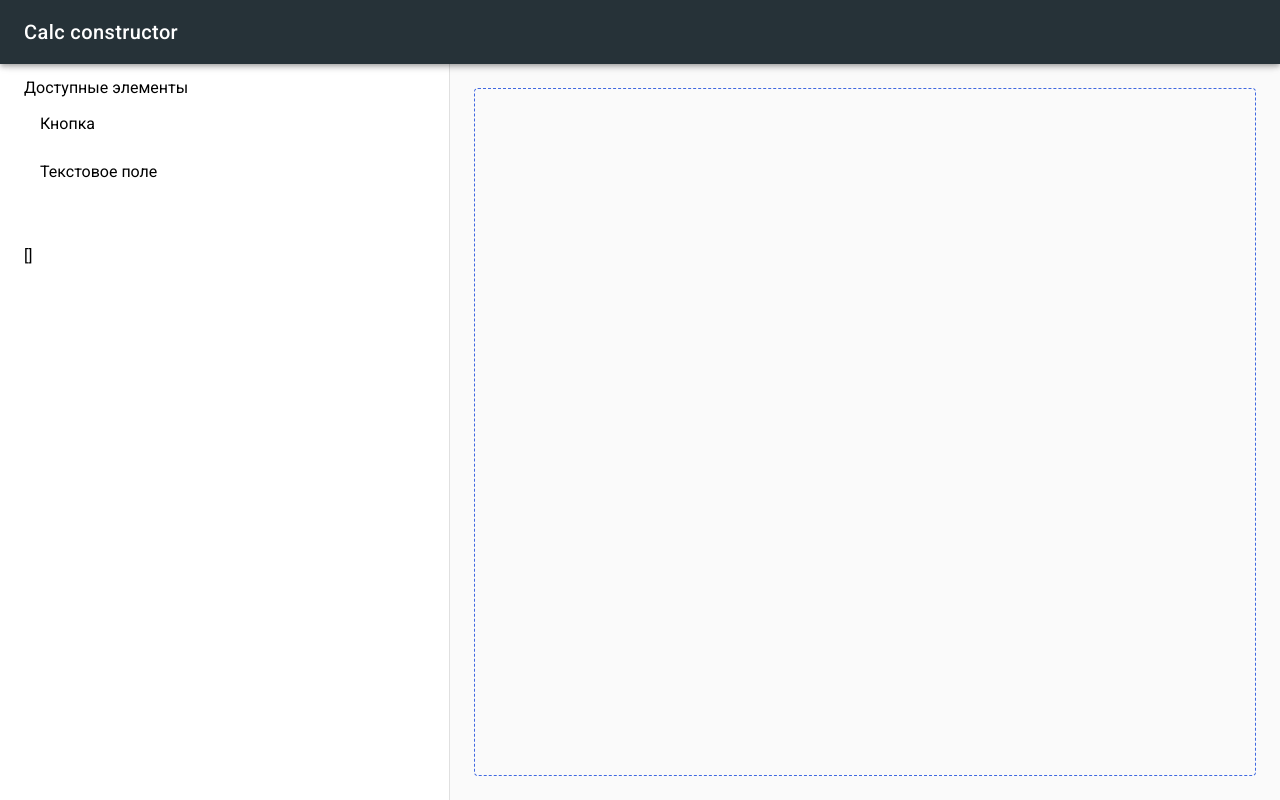
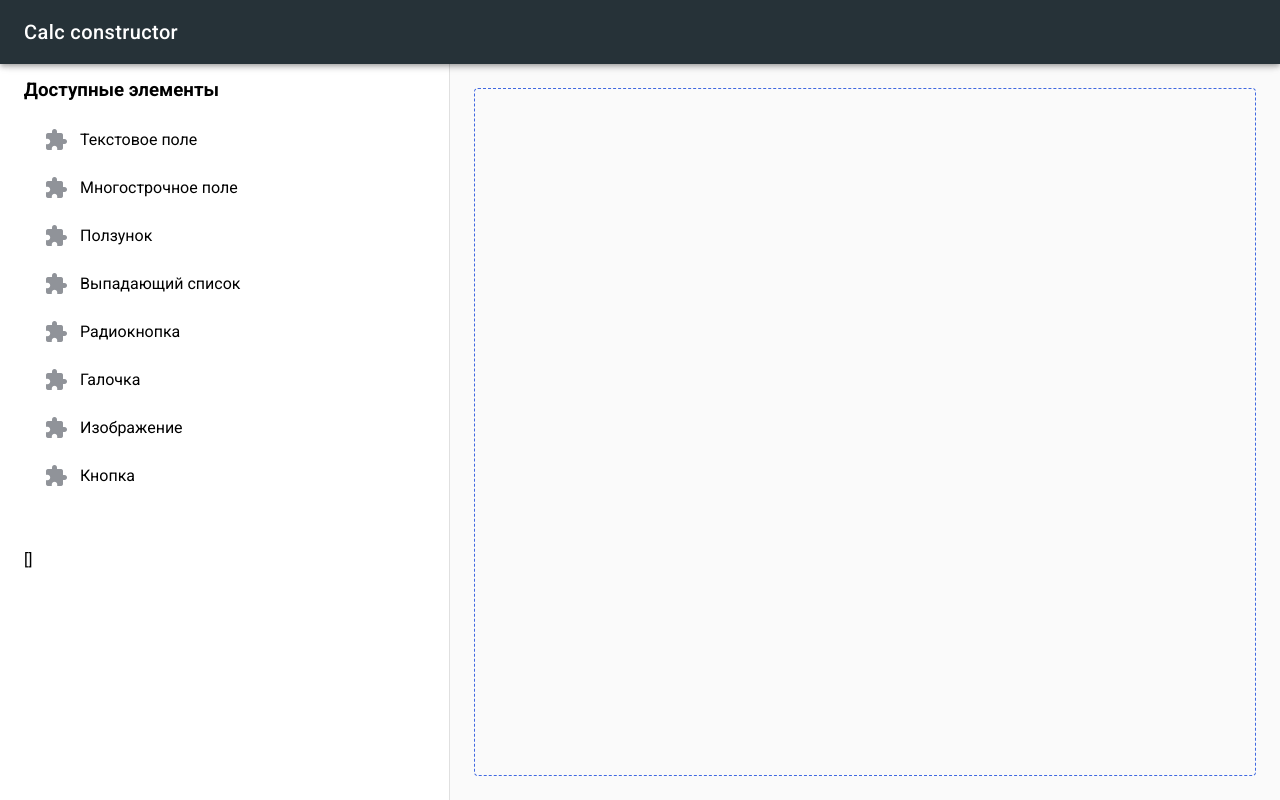
Before and after one commit to v3il/calc-builder, a Vue app in the folder client/: page /constructor in a window 1280 px wide. Built offline with nearby package versions, Linux system fonts and the light colour scheme.

Commit message:
Layout builder refactoring

```diff
--- a/client/src/components/LayoutBuilder.vue
+++ b/client/src/components/LayoutBuilder.vue
@@ -4,14 +4,7 @@
         <div class="layout-builder-menu">
 
             <div v-if="selectedField">
-                edit field
-
-                {{selectedField}}
-
-                {{400 * selectedField.params.width}}
-
-                <br>
-
+                <h3>Редактирование элемента</h3>
 
                 <el-button @click="selectedField = null" size="mini" type="primary">Сохранить</el-button>
 
@@ -49,18 +42,27 @@
             </div>
 
             <div v-else>
-                <div>Доступные элементы</div>
+                <h3>Доступные элементы</h3>
 
-                <Draggable element="ul" :options="{
-                    group: {name: 'items', pull: 'clone', put: false,},
-                    sort: false,
-                }">
-                    <li v-for="item in items" :key="item.id" :data-item="item.type" class="js-item">
-                        {{item.text}}
-                    </li>
-                </Draggable>
-
-
+                <el-row class="tac">
+                    <el-col :span="24">
+                        <Draggable element="el-menu" class="el-menu-vertical-demo menu" :options="{
+                            group: {name: 'items', pull: 'clone', put: false,},
+                            sort: false,
+                        }">
+                            <el-menu-item
+                                v-for="item in items"
+                                :key="item.id"
+                                index="`${item.id}`"
+                                :data-item="item.type"
+                                class="menu-item js-item"
+                            >
+                                <i class="material-icons menu-item-icon">extension</i>
+                                <span>{{item.text}}</span>
+                            </el-menu-item>
+                        </Draggable>
+                    </el-col>
+                </el-row>
             </div>
 
 
@@ -93,18 +95,15 @@
 </template>
 
 <script>
-    import LayoutContainerModel from '../models/LayoutContainer';
-
     import Draggable from 'vuedraggable';
-    import LayoutContainer from './LayoutContainer.vue';
 
     import ButtonField from './fields/ButtonField.vue';
     import TextField from './fields/TextField.vue';
 
     import getNextId from '../utils/getNextId';
 
-    import ContainerAlignmentPositions from '../constants/ContainerAlignmentPositions';
     import ContainerSizes from '../constants/ContainerSizes';
+    import availableFields from '../constants/AvailableFields';
 
     export default {
         name: "LayoutBuilder",
@@ -120,18 +119,7 @@
         },
 
         computed: {
-            draggerWidth() {
-                if (this.selectedField) {
-                    if (this.selectedField.params.float) {
-                        return 400;
-                    } else {
-                        return 400 / 100 * this.selectedField.params.width
-                    }
-                }
 
-                return 0
-                // return this.selectedField ? 400 * this.selectedField.params.size.width : 0;
-            }
         },
 
         data() {
@@ -142,35 +130,11 @@
 
                 selectedField: null,
 
-                // left: 0,
-                // mousepressed: false,
-                // pressX: 0,
-                //
-                //
-                // x: 0,
-                // w: 50,
-
-
-                items: [
-                    {
-                        id: 0,
-                        type: 'ButtonField',
-                        text: 'Кнопка',
-                    },
-                    {
-                        id: 1,
-                        type: 'TextField',
-                        text: 'Текстовое поле',
-                    }
-                ],
+                items: availableFields,
             }
         },
 
         methods: {
-            add() {
-                this.fields.push(new LayoutContainerModel(getNextId(this.fields)));
-            },
-
             removeField(removedField) {
                 this.fields = this.fields.filter(field => field !== removedField);
             },
@@ -192,7 +156,7 @@
 
                 this.fields.splice(fieldIndex, 0, {
                     id: getNextId(this.fields),
-                    type: itemElement./*children[0].*/dataset.item,
+                    type: itemElement.dataset.item,
                     params: {},
                 });
 
@@ -202,20 +166,7 @@
             updateOptions(field, newOptions) {
                 field.params = newOptions;
             },
-
-            // onDrag(newRect) {
-            //     this.selectedField.params.marginLeft = Math.ceil(newRect.left / 400 * 100);
-            // }
         },
-
-        watch: {
-            // draggerWidth() {
-            //     if (this.selectedField) {
-            //         this.$children[1].left = 0;
-            //         this.selectedField.params.marginLeft = 0;
-            //     }
-            // }
-        }
     }
 </script>
 
@@ -267,28 +218,13 @@
         cursor: pointer;
     }
 
-    /*.size-selector {*/
-        /*width: 100%;*/
-        /*border: 1px solid royalblue;*/
-        /*display: flex;*/
-        /*align-items: center;*/
-        /*border-radius: 4px;*/
-        /*position: relative;*/
-    /*}*/
+    .menu {
+        margin-top: 12px;
+        border-right: none;
+    }
 
-    /*.size-selector-item {*/
-        /*height: 18px;*/
-        /*cursor: pointer;*/
-        /*border-top: 1px solid royalblue;*/
-        /*border-bottom: 1px solid royalblue;*/
-        /*border-right: 1px solid #555;*/
-
-        /*&.selected {*/
-            /*background: royalblue;*/
-        /*}*/
-    /*}*/
-
-    /*.vdr {*/
-        /*background: royalblue;*/
-    /*}*/
+    .menu-item-icon {
+        color: #909399 !important;
+        margin-right: 12px;
+    }
 </style>
--- a/client/src/components/LayoutContainer.vue
+++ /dev/null
@@ -1,184 +0,0 @@
-<template>
-    <v-flex v-bind="{
-        [`xs6`]: true,
-        [`xs12`]: !containerData.float
-    }">
-        <v-card :style="{width: `${containerData.width * 100}%`}">
-            <v-toolbar color="blue-grey darken-4" dense dark>
-                <v-btn icon class="js-drag-icon">
-                    <v-icon>drag_indicator</v-icon>
-                </v-btn>
-
-                <v-spacer></v-spacer>
-
-                <v-btn icon @click="resize(-1)">
-                    <v-icon>zoom_out</v-icon>
-                </v-btn>
-
-                <v-btn icon @click="resize(1)">
-                    <v-icon>zoom_in</v-icon>
-                </v-btn>
-
-                <v-btn icon v-if="containerData.float" @click="toggleFloatState">
-                    <v-icon>layers_clear</v-icon>
-                </v-btn>
-
-                <v-btn icon v-else @click="toggleFloatState">
-                    <v-icon>layers</v-icon>
-                </v-btn>
-
-                <v-spacer></v-spacer>
-
-                <v-btn
-                    icon flat
-                    v-for="position in positions"
-                    :key="position"
-                    @click="setAlignment(position)"
-                    :class="{blured: containerData.alignment !== position}"
-                >
-                    <v-icon>format_align_{{position}}</v-icon>
-                </v-btn>
-
-                <v-spacer></v-spacer>
-
-                <v-btn icon @click="remove">
-                    <v-icon>delete</v-icon>
-                </v-btn>
-            </v-toolbar>
-
-            <v-container fill-height fluid pa-2>
-                <v-layout fill-height>
-                    <v-flex xs12 align-end flexbox>
-                        {{containerData.id}}
-
-                        <br>
-
-                        {{containerData}}
-
-                        <br>
-
-                        <Draggable v-model="containerData.fields" class="drag" @add="onAdd" :options="{
-                            group: 'items',
-                        }">
-                            <template v-for="field in containerData.fields">
-                                <component
-                                    @optionsUpdate="updateOptions(field, $event)"
-                                    :key="field.id"
-                                    :is="field.type"
-                                    :options="field.params"
-                                ></component>
-                            </template>
-                        </Draggable>
-                    </v-flex>
-                </v-layout>
-            </v-container>
-        </v-card>
-    </v-flex>
-</template>
-
-<script>
-    import Draggable from 'vuedraggable';
-
-    import ButtonField from './fields/ButtonField.vue';
-    import TextField from './fields/TextField.vue';
-
-    import getNextId from '../utils/getNextId';
-
-    import ContainerAlignmentPositions from '../constants/ContainerAlignmentPositions';
-    import ContainerSizes from '../constants/ContainerSizes';
-
-    export default {
-        name: 'LayoutContainer',
-
-        props: {
-            container: Object,
-        },
-
-        components: {
-            Draggable,
-            ButtonField,
-            TextField,
-        },
-
-        data() {
-            return {
-                containerData: this.container,
-                positions: ContainerAlignmentPositions.positions,
-            };
-        },
-
-        methods: {
-            remove() {
-                this.$emit('removeContainer', this.container);
-            },
-
-            resize(direction) {
-                const sizes = ContainerSizes.sizes;
-
-                const currentIndex = sizes.indexOf(this.containerData.width);
-                this.containerData.width = sizes[currentIndex + direction];
-            },
-
-            toggleFloatState() {
-                this.containerData.float = !this.containerData.float;
-            },
-
-            setAlignment(alignment) {
-                this.containerData.alignment = alignment;
-            },
-
-            onAdd(event) {
-                const itemElement = event.item;
-                const fieldIndex = event.newIndex;
-
-                this.containerData.fields.splice(fieldIndex, 0, {
-                    id: getNextId(this.containerData.fields),
-                    type: itemElement.children[0].dataset.item,
-                    params: {},
-                });
-
-                itemElement.remove();
-            },
-
-            updateOptions(field, newOptions) {
-                field.params = newOptions;
-            }
-        },
-    }
-</script>
-
-<style scoped lang="scss">
-    .layout-container {
-        display: inline-block;
-        border: 1px solid gray;
-        padding: 12px 24px;
-        vertical-align: top;
-        background-color: #424242;
-
-        &.non-float {
-            display: block;
-        }
-
-        &.pulled-right {
-            margin-left: auto;
-        }
-    }
-
-    .resize {
-        width: 100px;
-        height: 50px;
-        background: black;
-    }
-
-    .drag {
-        width: 100%;
-        height: 100px;
-        padding: 12px;
-        border: 1px dashed royalblue;
-        border-radius: 4px;
-    }
-
-    .blured {
-        opacity: 0.5;
-    }
-</style>
--- /dev/null
+++ b/client/src/constants/AvailableFields.js
@@ -0,0 +1,40 @@
+const availableFields = [
+    {
+        type: 'TextField',
+        text: 'Текстовое поле',
+    },
+    {
+        type: 'TextAreaField',
+        text: 'Многострочное поле',
+    },
+    {
+        type: 'SliderField',
+        text: 'Ползунок',
+    },
+    {
+        type: 'SelectField',
+        text: 'Выпадающий список',
+    },
+    {
+        type: 'RadioButtonField',
+        text: 'Радиокнопка',
+    },
+    {
+        type: 'CheckBoxField',
+        text: 'Галочка',
+    },
+    {
+        type: 'ImageField',
+        text: 'Изображение',
+    },
+    {
+        type: 'ButtonField',
+        text: 'Кнопка',
+    },
+];
+
+availableFields.forEach((field, index) => {
+    field.id = index;
+});
+
+export default availableFields;
--- a/client/src/models/LayoutContainer.js
+++ /dev/null
@@ -1,14 +0,0 @@
-import ContainerAlignmentPositions from '../constants/ContainerAlignmentPositions';
-import ContainerSizes from '../constants/ContainerSizes';
-
-export default class LayoutContainer {
-    constructor(id) {
-        this.id = id;
-
-        this.fields = [];
-        this.float = true;
-
-        this.width = ContainerSizes.default;
-        this.alignment = ContainerAlignmentPositions.default;
-    }
-}
```
Also changed, not shown: 1 other file (tests, documents, lock files or other folders).
